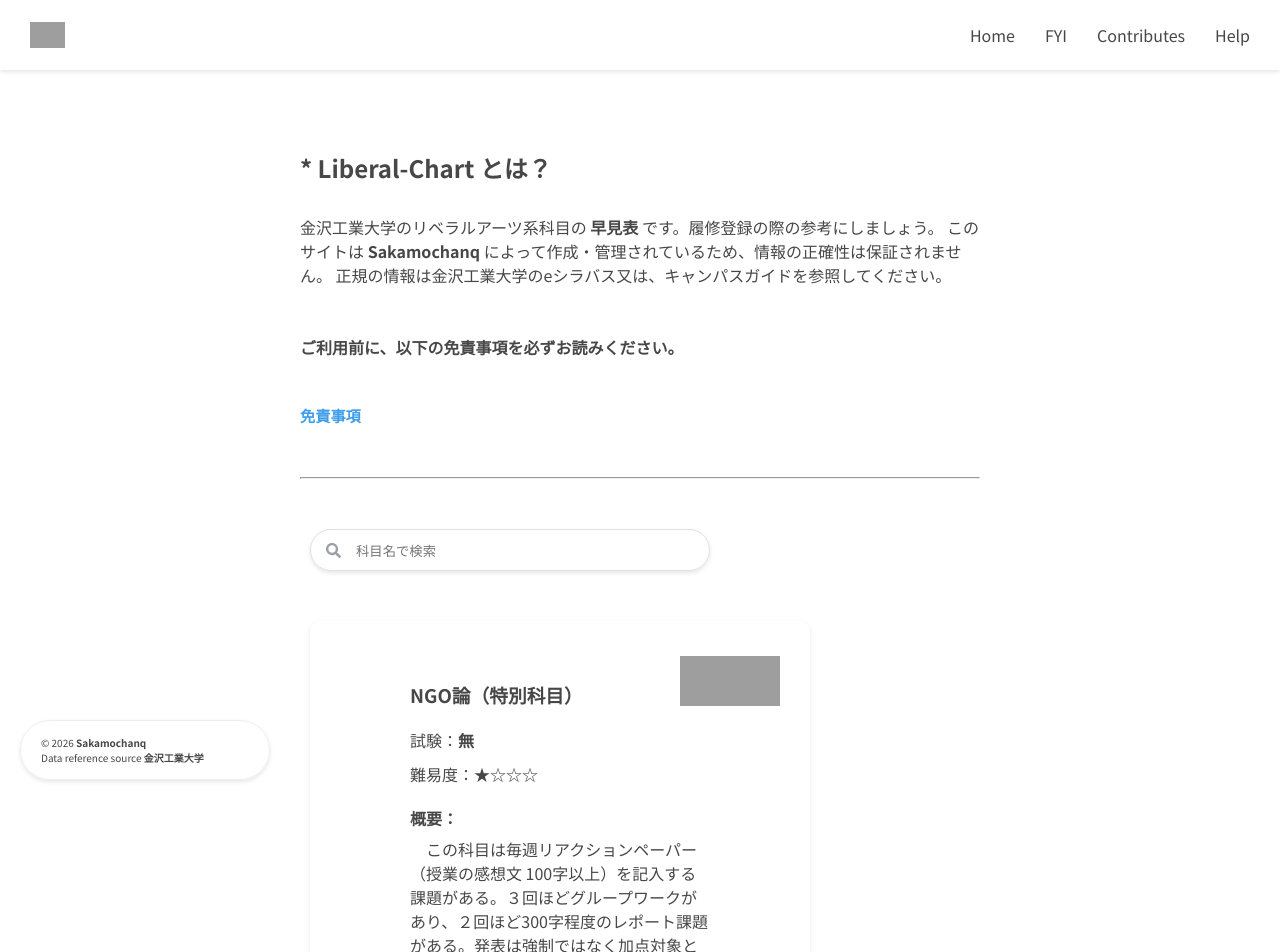
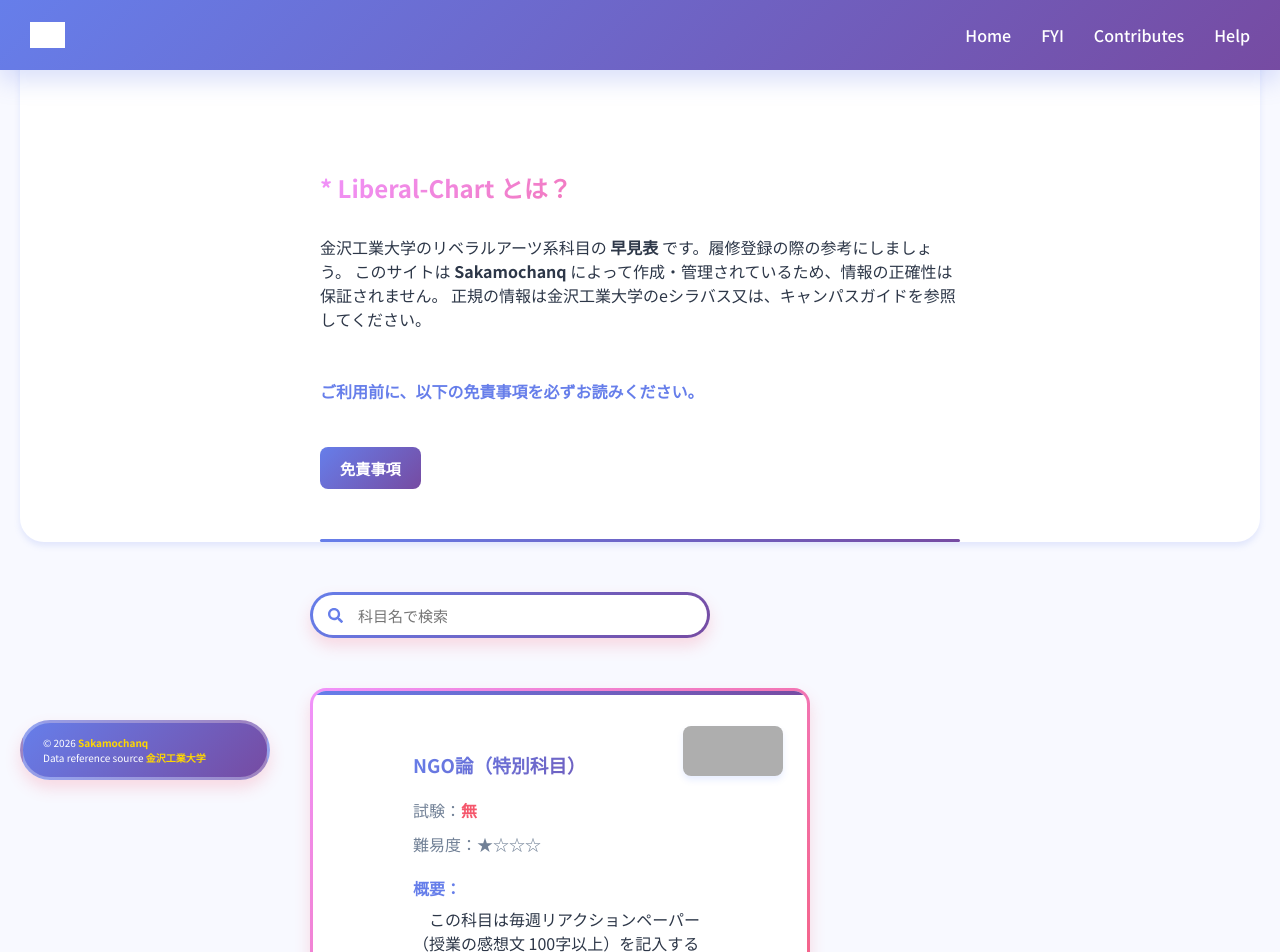
Before and after one commit to Sakamochanq/Liberal-Chart, a React (Create React App) app: page / in a window 1280 px wide. Shown: the top 952 px of the page. Built offline with nearby package versions, Linux system fonts and the light colour scheme; grey boxes are pictures that could not be loaded.

Commit message:
Apply Pop theme design without changing layout
Co-authored-by: Sakamochanq <126952815+Sakamochanq@users.noreply.github.com>

```diff
--- a/src/App.css
+++ b/src/App.css
@@ -1,15 +1,23 @@
 @import url("https://fonts.googleapis.com/css2?family=Noto+Sans+JP:wght@100;300;400;500;700&display=swap");
 
 :root {
+  /* Pop Theme - Vibrant Colors */
   --primary-bg: #ffffff;
-  --primary-text: #474747;
-  --secondary-text: #d3d3d3;
-  --border-color: #dfe1e5;
-  --shadow-sm: 0 2px 4px rgba(0, 0, 0, 0.1);
-  --shadow-md: 0 1px 6px rgba(32, 33, 36, 0.28);
+  --secondary-bg: #f8f9ff;
+  --accent-bg: linear-gradient(135deg, #667eea 0%, #764ba2 100%);
+  --accent-bg-light: linear-gradient(135deg, #f093fb 0%, #f5576c 100%);
+  --primary-text: #2d3748;
+  --secondary-text: #718096;
+  --accent-color: #667eea;
+  --accent-color-2: #f5576c;
+  --accent-color-3: #ffd700;
+  --border-color: #e2e8f0;
+  --shadow-sm: 0 4px 6px rgba(102, 126, 234, 0.15);
+  --shadow-md: 0 10px 25px rgba(102, 126, 234, 0.25);
+  --shadow-pop: 0 8px 16px rgba(245, 87, 108, 0.2);
   --header-height: 70px;
-  --border-radius-sm: 5px;
-  --border-radius-md: 10px;
+  --border-radius-sm: 8px;
+  --border-radius-md: 16px;
   --border-radius-lg: 24px;
   --border-radius-xl: 40px;
   --spacing-xs: 10px;
@@ -29,6 +37,7 @@ body {
   font-family: "Noto Sans JP", sans-serif;
   color: var(--primary-text);
   user-select: none;
+  background: var(--secondary-bg);
 }
 
 /* App Spacing */
@@ -77,8 +86,8 @@ header {
   align-items: center;
   width: 100%;
   height: var(--header-height);
-  background-color: var(--primary-bg);
-  box-shadow: var(--shadow-sm);
+  background: var(--accent-bg);
+  box-shadow: var(--shadow-md);
 }
 
 .nav-logo {
@@ -87,6 +96,7 @@ header {
   margin-right: auto;
   pointer-events: none;
   user-select: none;
+  filter: brightness(0) invert(1);
 }
 
 .menu-item {
@@ -97,12 +107,30 @@ header {
 
 .menu-item a {
   text-decoration: none;
-  color: var(--primary-text);
-  transition: color var(--transition-speed);
+  color: #ffffff;
+  font-weight: 500;
+  transition: all var(--transition-speed);
+  position: relative;
+}
+
+.menu-item a::after {
+  content: '';
+  position: absolute;
+  bottom: -5px;
+  left: 0;
+  width: 0;
+  height: 2px;
+  background: var(--accent-color-3);
+  transition: width var(--transition-speed);
 }
 
 .menu-item a:hover {
-  color: var(--secondary-text);
+  color: var(--accent-color-3);
+  transform: translateY(-2px);
+}
+
+.menu-item a:hover::after {
+  width: 100%;
 }
 
 @media screen and (max-width: 700px) {
@@ -114,6 +142,10 @@ header {
 /* Explain Section */
 .explain-container {
   padding: 150px 300px 0 300px;
+  background: var(--primary-bg);
+  border-radius: var(--border-radius-lg);
+  margin: var(--spacing-sm);
+  box-shadow: var(--shadow-sm);
 }
 
 .explain-header {
@@ -122,15 +154,26 @@ header {
 
 .explain-title {
   margin-bottom: var(--spacing-md);
+  background: var(--accent-bg-light);
+  -webkit-background-clip: text;
+  -webkit-text-fill-color: transparent;
+  background-clip: text;
+  font-weight: 700;
 }
 
 .explain-subtitle {
   margin-bottom: var(--spacing-sm);
+  color: var(--accent-color);
+  font-weight: 600;
 }
 
 .section-divider {
   width: 100%;
   margin: var(--spacing-lg) 0;
+  border: none;
+  height: 3px;
+  background: var(--accent-bg);
+  border-radius: 2px;
 }
 
 @media screen and (max-width: 1200px) {
@@ -164,14 +207,21 @@ header {
   width: 400px;
   margin: var(--spacing-lg) 0;
   padding: 0;
-  border: 1px solid var(--border-color);
+  border: 3px solid transparent;
   border-radius: var(--border-radius-lg);
-  box-shadow: var(--shadow-sm);
-  transition: box-shadow var(--transition-speed);
+  background: linear-gradient(white, white) padding-box,
+              var(--accent-bg) border-box;
+  box-shadow: var(--shadow-pop);
+  transition: all var(--transition-speed);
 }
 
 .search-form:hover {
   box-shadow: var(--shadow-md);
+  transform: translateY(-2px);
+}
+
+.search-form:focus-within {
+  box-shadow: 0 0 0 4px rgba(102, 126, 234, 0.2);
 }
 
 .search-form::before {
@@ -190,6 +240,8 @@ header {
   border: none;
   outline: none;
   font-family: inherit;
+  font-size: 15px;
+  color: var(--primary-text);
 }
 
 @media screen and (max-width: 700px) {
@@ -210,8 +262,10 @@ header {
   height: 50px;
   margin: -15px 0 0 270px;
   object-fit: cover;
-  filter: grayscale(100%);
+  filter: grayscale(0%) brightness(1.1) saturate(1.3);
   pointer-events: none;
+  border-radius: var(--border-radius-sm);
+  box-shadow: var(--shadow-sm);
 }
 
 @media screen and (max-width: 700px) {
@@ -229,22 +283,57 @@ header {
 
 .list-wrapper {
   width: 500px;
-  margin-bottom: var(--spacing-sm);
+  margin-bottom: var(--spacing-md);
   padding: var(--spacing-lg) 100px 70px 100px;
   border-radius: var(--border-radius-md);
-  box-shadow: var(--shadow-sm);
+  background: var(--primary-bg);
+  box-shadow: var(--shadow-pop);
+  border: 3px solid transparent;
+  background: linear-gradient(white, white) padding-box,
+              var(--accent-bg-light) border-box;
+  transition: all var(--transition-speed);
+  position: relative;
+  overflow: hidden;
+}
+
+.list-wrapper::before {
+  content: '';
+  position: absolute;
+  top: 0;
+  left: 0;
+  width: 100%;
+  height: 4px;
+  background: var(--accent-bg);
+}
+
+.list-wrapper:hover {
+  transform: translateY(-4px);
+  box-shadow: var(--shadow-md);
 }
 
 .list-name {
   margin: var(--spacing-xs) 0 var(--spacing-sm) 0;
+  background: var(--accent-bg);
+  -webkit-background-clip: text;
+  -webkit-text-fill-color: transparent;
+  background-clip: text;
+  font-weight: 700;
 }
 
 .list-info {
   margin-bottom: var(--spacing-xs);
+  color: var(--secondary-text);
+}
+
+.list-info b {
+  color: var(--accent-color-2);
+  font-weight: 600;
 }
 
 .list-description-title {
   margin: var(--spacing-sm) 0 7px 0;
+  color: var(--accent-color);
+  font-weight: 600;
 }
 
 @media screen and (max-width: 700px) {
@@ -280,11 +369,17 @@ footer {
   height: 60px;
   margin: 120px 0 var(--spacing-sm) 0;
   padding: 0;
-  background-color: rgba(255, 255, 255, 0.95);
-  border: 1px solid #eeeeee;
+  background: var(--accent-bg);
+  border: 3px solid rgba(255, 255, 255, 0.3);
   border-radius: var(--border-radius-xl);
-  box-shadow: var(--shadow-sm);
+  box-shadow: var(--shadow-pop);
   cursor: pointer;
+  transition: all var(--transition-speed);
+}
+
+footer:hover {
+  transform: translateY(-2px);
+  box-shadow: var(--shadow-md);
 }
 
 .footer-nav {
@@ -292,10 +387,13 @@ footer {
   margin-left: var(--spacing-sm);
   font-size: 10px;
   text-align: left;
+  color: #ffffff;
 }
 
 .bold-text {
   font-size: 10px;
+  font-weight: 700;
+  color: var(--accent-color-3);
 }
 
 @media screen and (max-width: 700px) {
@@ -331,14 +429,20 @@ footer {
 }
 
 .modal-1__open-label {
-  color: #3e9eec;
+  color: var(--accent-color);
   font-size: 0.95em;
   font-weight: bold;
+  padding: var(--spacing-xs) var(--spacing-sm);
+  background: var(--accent-bg);
+  color: #ffffff;
+  border-radius: var(--border-radius-sm);
+  transition: all var(--transition-speed);
+  display: inline-block;
 }
 
 .modal-1__open-label:hover {
-  color: #2e73ac;
-  text-decoration: underline;
+  transform: translateY(-2px);
+  box-shadow: var(--shadow-pop);
 }
 
 .modal-1 {
@@ -363,9 +467,13 @@ footer {
   z-index: 2;
   width: 80%;
   max-width: 650px;
-  background-color: #fefefe;
-  border-radius: var(--border-radius-sm);
+  background: var(--primary-bg);
+  border-radius: var(--border-radius-md);
   transform: translate(-50%, -50%);
+  border: 4px solid transparent;
+  background: linear-gradient(white, white) padding-box,
+              var(--accent-bg) border-box;
+  box-shadow: var(--shadow-md);
 }
 
 .modal-1__close-label {
@@ -374,15 +482,22 @@ footer {
   right: -2%;
   z-index: 99999;
   display: table-cell;
-  width: 36px;
-  height: 36px;
+  width: 40px;
+  height: 40px;
   line-height: 1.5;
   text-align: center;
   color: #fff;
-  background-color: #777;
-  border: 2px solid #fff;
-  border-radius: 20px;
+  background: var(--accent-bg-light);
+  border: 3px solid #fff;
+  border-radius: 50%;
   font-size: 1.4em;
+  transition: all var(--transition-speed);
+  cursor: pointer;
+}
+
+.modal-1__close-label:hover {
+  transform: rotate(90deg);
+  box-shadow: var(--shadow-pop);
 }
 
 .modal-1__content {
@@ -405,20 +520,33 @@ footer {
   display: flex;
   justify-content: center;
   align-items: center;
+  padding: var(--spacing-sm) 0;
+  background: var(--accent-bg);
+  -webkit-background-clip: text;
+  -webkit-text-fill-color: transparent;
+  background-clip: text;
 }
 
 .modal-logo {
   width: 30px;
   user-select: none;
   pointer-events: none;
+  filter: saturate(1.5) brightness(1.2);
 }
 
 .modal-title {
   margin: 0 var(--spacing-sm);
+  font-weight: 700;
 }
 
 .modal-section {
   margin: var(--spacing-sm) 0;
+}
+
+.modal-section h3 {
+  color: var(--accent-color);
+  font-weight: 600;
+  margin-bottom: var(--spacing-xs);
 }
 
 .disclaimer-title {
@@ -471,7 +599,7 @@ footer {
   width: 25px;
   height: 3px;
   margin: 5px 0;
-  background-color: var(--primary-text);
+  background-color: #ffffff;
   border-radius: 20px;
   transition: transform 0.4s;
 }
@@ -507,8 +635,8 @@ footer {
     right: 0;
     display: none;
     width: 100%;
-    background-color: var(--primary-bg);
-    box-shadow: var(--shadow-sm);
+    background: var(--accent-bg);
+    box-shadow: var(--shadow-md);
   }
 
   .menu-modal.open {
@@ -524,8 +652,8 @@ footer {
   .menu-item {
     width: 100%;
     height: 100%;
-    background-color: var(--primary-bg);
-    border: 0.5px solid #cccccc;
+    background-color: transparent;
+    border-bottom: 1px solid rgba(255, 255, 255, 0.2);
   }
 
   .menu-item a {
@@ -535,14 +663,16 @@ footer {
     width: 100%;
     height: 70px;
     text-align: center;
+    color: #ffffff;
+    font-weight: 600;
     transition: background-color var(--transition-speed);
   }
 
   .menu-item a:hover {
-    background-color: #f5f5f5;
+    background-color: rgba(255, 255, 255, 0.1);
   }
 
   .menu-item a:active {
-    background-color: #e5e5e5;
+    background-color: rgba(255, 255, 255, 0.2);
   }
 }
```
